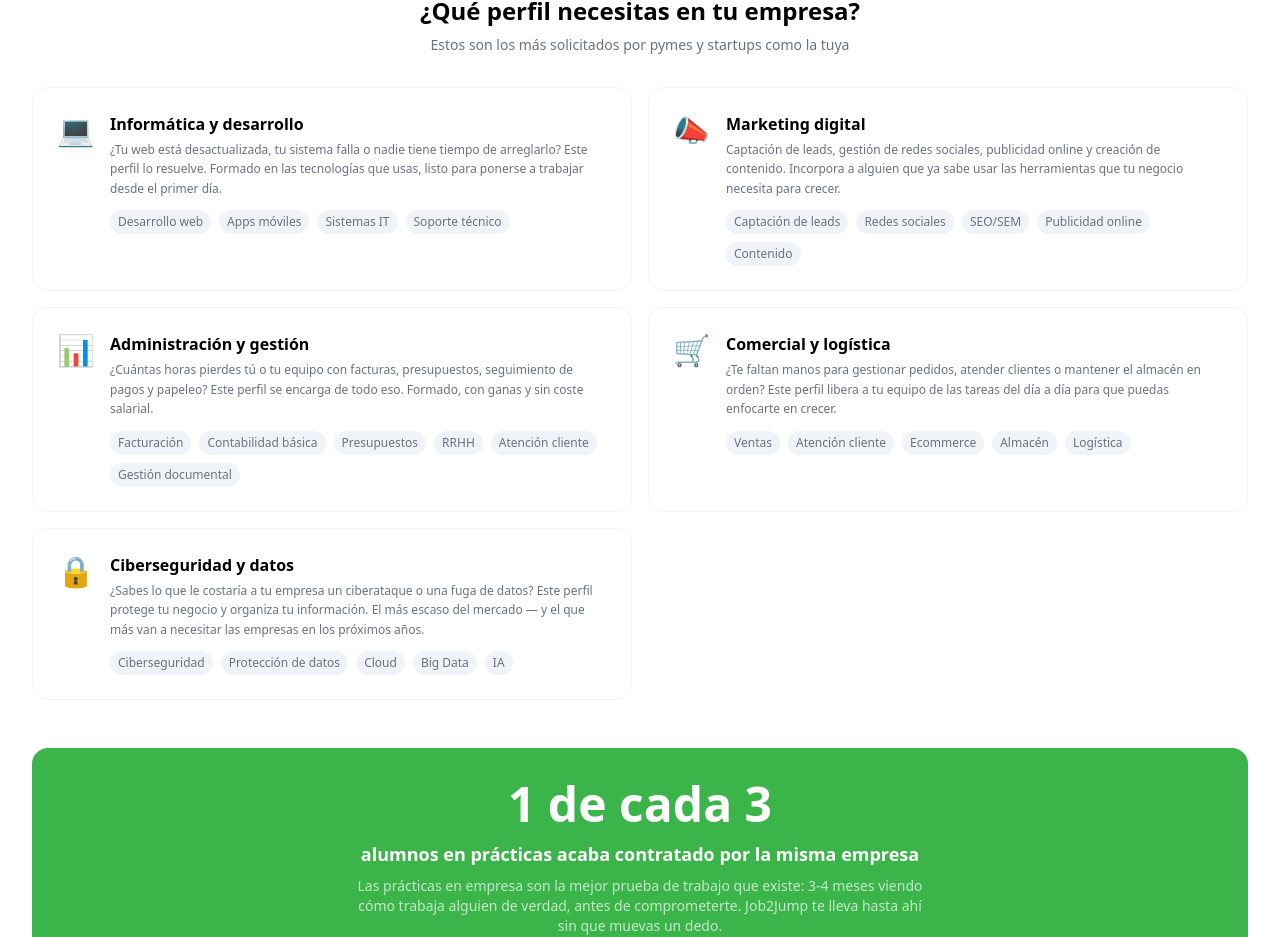
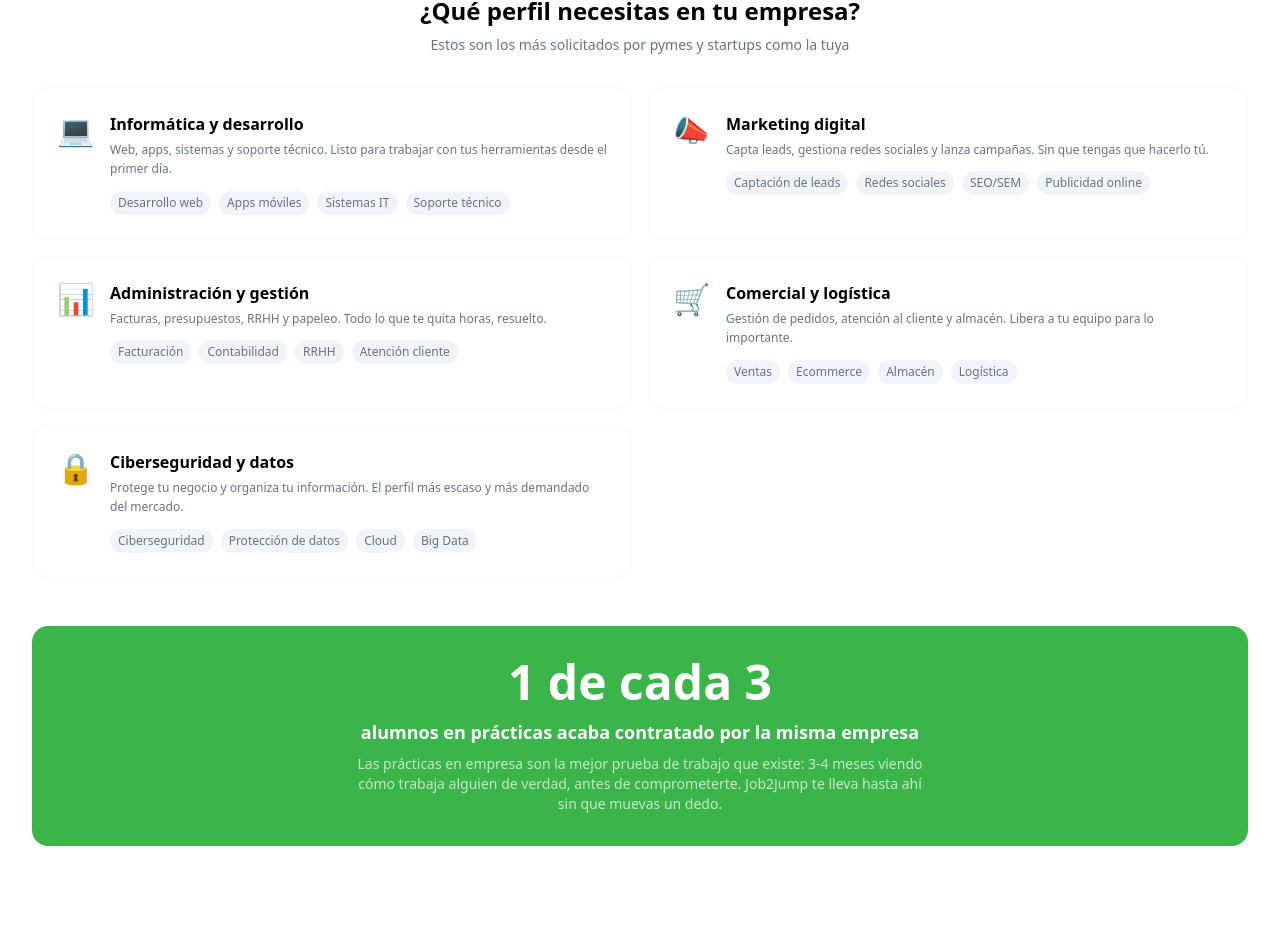
Before and after one commit to Job2Jump/job2jump-web, a Next.js app: page /empresas in a window 1280 px wide. Shown: the part 1667-2604 px from the top of the page. Built offline with nearby package versions, Linux system fonts and the light colour scheme.

Commit message:
Empresas: acorta descripciones de perfiles, menos texto más directo
Co-Authored-By: Claude Sonnet 4.6 <noreply@anthropic.com>

```diff
--- a/app/empresas/page.js
+++ b/app/empresas/page.js
@@ -126,32 +126,32 @@ export default function Empresas() {
                 {
                   icono: "💻",
                   nombre: "Informática y desarrollo",
-                  desc: "¿Tu web está desactualizada, tu sistema falla o nadie tiene tiempo de arreglarlo? Este perfil lo resuelve. Formado en las tecnologías que usas, listo para ponerse a trabajar desde el primer día.",
+                  desc: "Web, apps, sistemas y soporte técnico. Listo para trabajar con tus herramientas desde el primer día.",
                   tags: ["Desarrollo web", "Apps móviles", "Sistemas IT", "Soporte técnico"],
                 },
                 {
                   icono: "📣",
                   nombre: "Marketing digital",
-                  desc: "Captación de leads, gestión de redes sociales, publicidad online y creación de contenido. Incorpora a alguien que ya sabe usar las herramientas que tu negocio necesita para crecer.",
-                  tags: ["Captación de leads", "Redes sociales", "SEO/SEM", "Publicidad online", "Contenido"],
+                  desc: "Capta leads, gestiona redes sociales y lanza campañas. Sin que tengas que hacerlo tú.",
+                  tags: ["Captación de leads", "Redes sociales", "SEO/SEM", "Publicidad online"],
                 },
                 {
                   icono: "📊",
                   nombre: "Administración y gestión",
-                  desc: "¿Cuántas horas pierdes tú o tu equipo con facturas, presupuestos, seguimiento de pagos y papeleo? Este perfil se encarga de todo eso. Formado, con ganas y sin coste salarial.",
-                  tags: ["Facturación", "Contabilidad básica", "Presupuestos", "RRHH", "Atención cliente", "Gestión documental"],
+                  desc: "Facturas, presupuestos, RRHH y papeleo. Todo lo que te quita horas, resuelto.",
+                  tags: ["Facturación", "Contabilidad", "RRHH", "Atención cliente"],
                 },
                 {
                   icono: "🛒",
                   nombre: "Comercial y logística",
-                  desc: "¿Te faltan manos para gestionar pedidos, atender clientes o mantener el almacén en orden? Este perfil libera a tu equipo de las tareas del día a día para que puedas enfocarte en crecer.",
-                  tags: ["Ventas", "Atención cliente", "Ecommerce", "Almacén", "Logística"],
+                  desc: "Gestión de pedidos, atención al cliente y almacén. Libera a tu equipo para lo importante.",
+                  tags: ["Ventas", "Ecommerce", "Almacén", "Logística"],
                 },
                 {
                   icono: "🔒",
                   nombre: "Ciberseguridad y datos",
-                  desc: "¿Sabes lo que le costaría a tu empresa un ciberataque o una fuga de datos? Este perfil protege tu negocio y organiza tu información. El más escaso del mercado — y el que más van a necesitar las empresas en los próximos años.",
-                  tags: ["Ciberseguridad", "Protección de datos", "Cloud", "Big Data", "IA"],
+                  desc: "Protege tu negocio y organiza tu información. El perfil más escaso y más demandado del mercado.",
+                  tags: ["Ciberseguridad", "Protección de datos", "Cloud", "Big Data"],
                 },
               ].map((p, i) => (
                 <div key={i} className="bg-white rounded-2xl p-6 border border-gray-100 hover:border-[#3BB54A]/40 hover:shadow-md transition-all flex gap-4">
```
